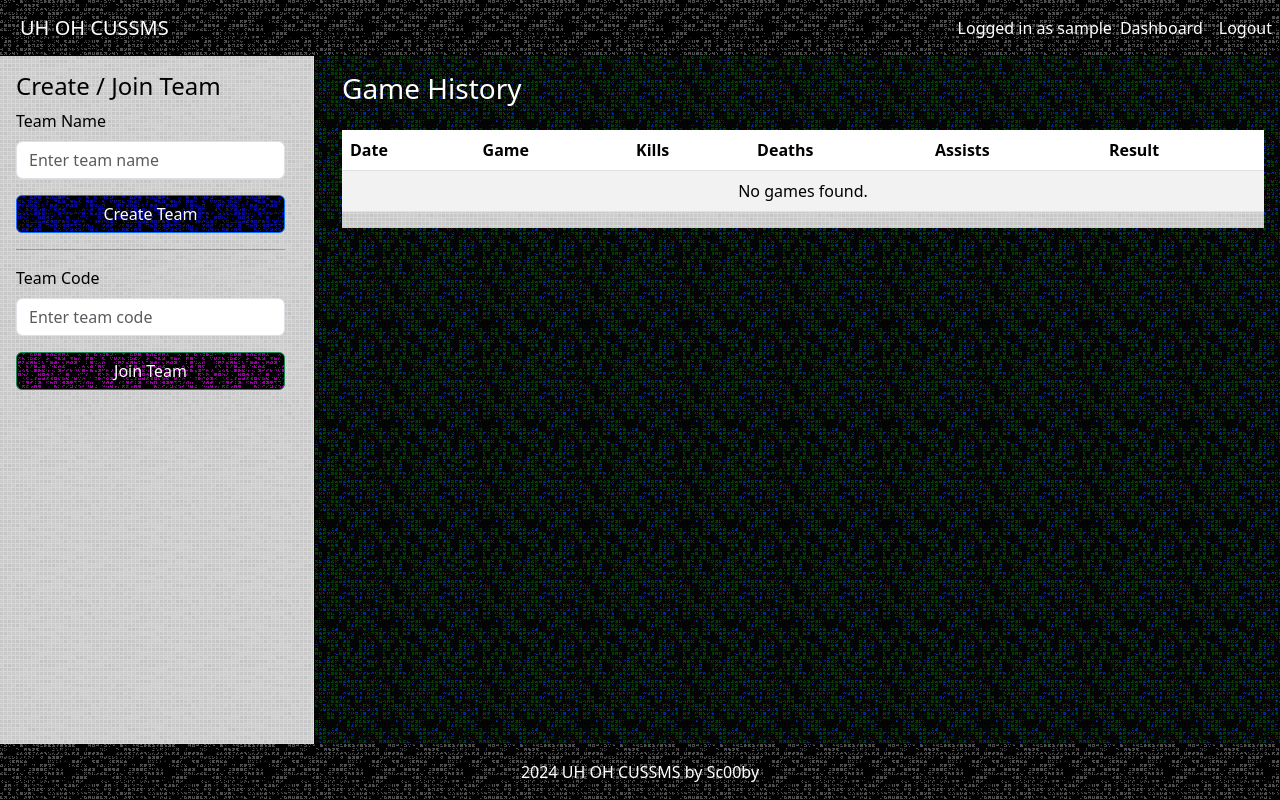
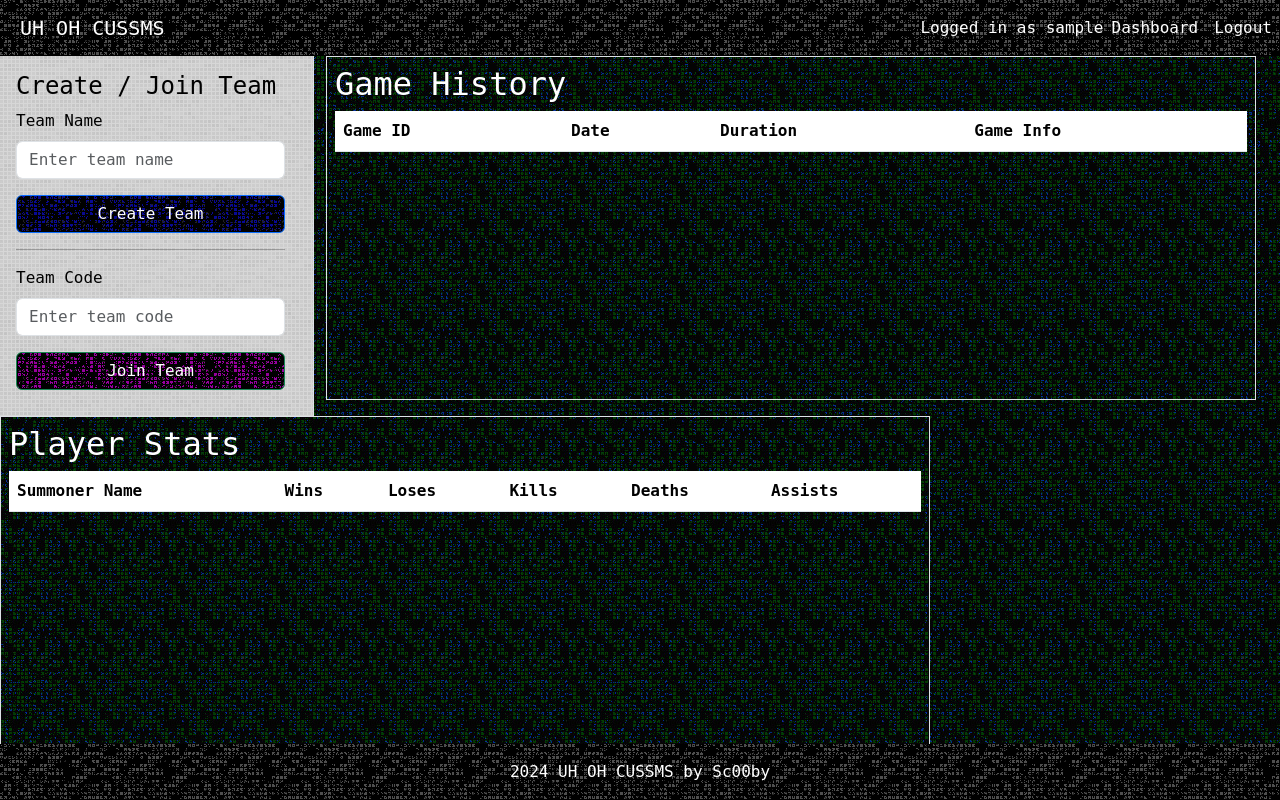
Before and after one commit to Aeconomy7/uhohcustoms, a Flask app: page /dashboard in a window 1280 px wide. Run offline with Flask 3, Linux system fonts and the light colour scheme; the visitor is signed in with stand-in values (Sample User, id 1); lists and menus that the app fills with data are empty; some libraries are stand-ins or nearby versions.

Commit message:
Input validation on login / registration and dashboard updates

```diff
--- a/app.py
+++ b/app.py
@@ -240,21 +240,75 @@ def index():
 @auth.login_required
 def register_user():
 	if request.method == 'POST':
+		valid = True
+
 		username = request.form['username']
+		if not username.isalnum() or len(username) > 16:
+			flash('Username must be alphanumeric and no longer than 16 characters.', 'danger')
+			valid = False
+
 		email = request.form['email']
+		if not re.match(r"[^@]+@[^@]+\.[^@]+", email):
+			flash('Email is not in a valid format.', 'danger')
+			valid = False
+
 		password = request.form['password']
+		if not password or len(password) < 10:
+			flash('Password must be at least 10 characters long.', 'danger')
+			valid = False
+
+		if password != request.form['confirm_password']:
+			flash('Passwords do not match.', 'danger')
+			valid = False
+
+		if not valid:
+			return redirect(url_for('register_user'))
 
 		password_hash = generate_password_hash(password)
 
 		if(CUSTOMS_DB.check_if_user_email_exists(username, email) != None):
-			return jsonify({'status': 'User or email already exists'}), 400
+			flash('User or email already exists.', 'danger')
+			return redirect(url_for('register_user'))
+			#return jsonify({'status': 'User or email already exists'}), 400
 
 		if(CUSTOMS_DB.register_user(username, password_hash, email)):
+			flash('Successfully registered user!', 'success')
 			return redirect(url_for('login'))
 		else:
-			return jsonify({'status': 'Failed to register user'}), 500
+			flash('Failed to register user.', 'danger')
+			#return jsonify({'status': 'Failed to register user'}), 500
 
-	return render_template('register_user.html', username=session.get('username'))
+	return render_template('register_user.html')
+
+
+# Login
+@app.route('/login', methods=['GET','POST'])
+@auth.login_required
+def login():
+	if request.method == 'POST':
+		email = request.form['email']
+		password = request.form['password']
+
+		user = CUSTOMS_DB.get_user_by_email(email)
+
+		if user	and check_password_hash(user[2], password):
+			session['user_id'] = user[0]
+			session['username'] = user[1]
+			session['email'] = user[3]
+			session['team'] = user[4]
+			return redirect(url_for('dashboard'))
+		else:
+			flash('Invalid email or password.', 'danger')
+			#return jsonify({'status': 'Invalid email or password'}), 403
+
+	return render_template('login.html')
+
+
+# Logout
+@app.route('/logout', methods=['GET'])
+def logout():
+	session.clear()
+	return redirect(url_for('index'))
 
 
 # Create team
@@ -374,34 +428,6 @@ def leave_team():
 	return redirect(url_for('dashboard'))
 
 
-# Login
-@app.route('/login', methods=['GET','POST'])
-@auth.login_required
-def login():
-	if request.method == 'POST':
-		email = request.form['email']
-		password = request.form['password']
-
-		user = CUSTOMS_DB.get_user_by_email(email)
-
-		if user	and check_password_hash(user[2], password):
-			session['user_id'] = user[0]
-			session['username'] = user[1]
-			session['email'] = user[3]
-			session['team'] = user[4]
-			return redirect(url_for('dashboard'))
-		else:
-			return jsonify({'status': 'Invalid email or password'}), 403
-
-	return render_template('login.html', username=session.get('username'))
-
-
-# Logout
-@app.route('/logout', methods=['GET'])
-def logout():
-	session.clear()
-	return redirect(url_for('index'))
-
 
 # Dashboard
 @app.route('/dashboard', methods=['GET'])
@@ -412,9 +438,10 @@ def dashboard():
 		return redirect(url_for('login'))
 
 
-	teams = {}
-	games = {}
-	user = {
+	teams 	= {}
+	games 	= {}
+	players	= {}
+	user 	= {
 		'user_id': 	session['user_id'],
 		'username':	session['username'],
 		'email':	session['email'],
@@ -434,8 +461,23 @@ def dashboard():
 	print(f"	|-> teams: {teams}")
 	print(f"	|-> games: {games}")
 
-	return render_template('dashboard.html', USER_DATA=user, GAMES_DATA=games, TEAM_DATA=teams, username=session.get('username'))
+	return render_template('dashboard.html', USER_DATA=user, GAMES_DATA=games, TEAM_DATA=teams, PLAYERS_DATA=players, username=session.get('username'))
 
+
+# Display game stats
+#@app.route('/game/<game_id>')
+#@app_login_required
+#def game_history(game_id):
+	# Fetch the game blob from the database
+#	game_blob = CUSTOMS_DB.get_game_history_by_game_id(game_id)
+
+#	if not game_blob:
+#		flash("Game not found.", "danger")
+#		return redirect(url_for('dashboard'))
+
+#	game_data = json.loads(game_blob)
+
+#	return render_template('game_history.html', game_data=game_data)
 
 
 # Get game events callback
@@ -545,10 +587,10 @@ def live_game():
 #		for event in game_events_raw:
 #			event_no, event_type, game_time, message = handle_event(event)
 #			payload = {
-#				'event_id':     event_no,
+#				'event_id':	 event_no,
 #				'event_type':   event_type,
-#				'game_time':    game_time,
-#				'message':      message
+#				'game_time':	game_time,
+#				'message':	  message
 #			}
 #			game_events.append(game_events)
 
--- a/static/css/style.css
+++ b/static/css/style.css
@@ -1,9 +1,11 @@
+/* GENERAL CSS */
 /* Ensure the body and html use full height */
 html, body {
 	height: 100%;
 	margin: 0;
 	overflow: hidden; /* Prevent any scrolling */
 	background-color: #333333;
+	font-family: OCR A Std, monospace;
 }
 
 /* Ensure no padding in container-fluid sections */
@@ -26,6 +28,7 @@ html, body {
 	text-align: center;
 }
 
+/* NAVBAR CSS */
 .navbar-text {
 	display: flex;
 	align-items: center; /* Center vertically */
@@ -33,21 +36,58 @@ html, body {
 	color: white;
 }
 
+/* ALERT CSS */
 .alert-container {
-  position: absolute; /* Float it over the content */
-  /*top: 56px; /* Adjust based on your navbar's height */
-  left: 0;
-  right: 0;
-  z-index: 1050; /* Ensure it sits above other elements */
+	position: absolute; /* Float it over the content */
+	left: 0;
+	right: 0;
+	z-index: 1050; /* Ensure it sits above other elements */
 }
 
 .alert {
-  margin: 0; /* Remove extra margin */
+	margin: 0; /* Remove extra margin */
 }
 
-/* Custom CSS classes */
+/* ROW CSS */
+.row {
+	display: flex;
+}
+
+.row > .col-12 {
+	flex: 1; /* Ensures equal height */
+}
+
+/* TABLE CSS */
+.table {
+	word-wrap: break-word;
+	margin: 0;
+}
+
+.table td, .table th {
+	vertical-align: middle;
+}
+
+.table-container {
+	height: 100%;
+	overflow-y: auto;
+}
+
+.table thead th {
+	position: sticky;
+	top: 0;
+	z-index: 2;
+	background-color: #fff;
+}
+
+/* BACKGROUND IMAGE CSS */
 .px-bg-dark {
 	background-image: url("../img/px_bg_dark.png");
+	background-repeat: repeat;
+	color: white;
+}
+
+.px-bg-blue {
+	background-image: url("../img/px_bg_blue.png");
 	background-repeat: repeat;
 	color: white;
 }
--- a/templates/dashboard.html
+++ b/templates/dashboard.html
@@ -57,35 +57,64 @@
 			</div>
 		</div>
 
-		<!-- Main Content: Game History -->
-		<div class="col-md-9 px-bg-darkgreenblue">
-			<div class="p-3">
-			<h3 class="mb-4">Game History</h3>
-			<div class="table-responsive px-bg-inverted">
+		<!-- Row 1: Game History -->
+		<div class="row col-md-9 mb-3" style="height: 50%; overflow: hidden;">
+			<div class="col-12">
+				<div class="h-100 border p-2" style="overflow-y: auto;">
+					<h2>Game History</h2>
 					<table class="table table-striped">
 						<thead>
 							<tr>
+								<th>Game ID</th>
 								<th>Date</th>
-							<th>Game</th>
+								<th>Duration</th>
+								<th>Game Info</th>
+							</tr>
+						</thead>
+						<tbody>
+							{% for game in GAME_DATA %}
+							<tr>
+								<td>{{ game.game_id }}</td>
+								<td>{{ game.date }}</td>
+								<td>{{ game.duration }}</td>
+								<td>
+									<a href="{{ url_for('game_history', game_id=game.game_id) }}" class="btn btn-primary btn-sm">
+										View Stats
+									</a>
+								</td>
+							</tr>
+							{% endfor %}
+						</tbody>
+					</table>
+				</div>
+			</div>
+		</div>
+
+		<!-- Row 2: Player Stats -->
+		<div class="row col-md-9 mb-3" style="height: 50%; overflow: hidden;">
+			<div class="col-12">
+				<div class="h-100 border p-2" style="overflow-y: auto;">
+					<h2>Player Stats</h2>
+					<table class="table table-striped">
+						<thead>
+							<tr>
+								<th>Summoner Name</th>
+								<th>Wins</th>
+								<th>Loses</th>
 								<th>Kills</th>
 								<th>Deaths</th>
 								<th>Assists</th>
-							<th>Result</th>
 							</tr>
 						</thead>
 						<tbody>
-						{% for game in games %}
+							{% for player in PLAYER_DATA %}
 							<tr>
-							<td>{{ game.date }}</td>
-							<td>{{ game.name }}</td>
-							<td>{{ game.kills }}</td>
-							<td>{{ game.deaths }}</td>
-							<td>{{ game.assists }}</td>
-							<td>{{ game.result }}</td>
-						</tr>
-						{% else %}
-						<tr>
-							<td colspan="6" class="text-center">No games found.</td>
+								<td>{{ player.summoner_name }}</td>
+								<td>{{ player.wins }}</td>
+								<td>{{ player.loses }}</td>
+								<td>{{ player.kills }}</td>
+								<td>{{ player.deaths }}</td>
+								<td>{{ player.assists }}</td>
 							</tr>
 							{% endfor %}
 						</tbody>
```
Also changed, not shown: db/customsdb.py (+6 -6 lines), templates/game_stats.html (added, +80 -0 lines), templates/live_game.html (+10 -10 lines), templates/login.html (+18 -6 lines), templates/register_user.html (+23 -8 lines), static/img/px_bg_blue.png (added), 1 other file. Lines whose indentation alone changed are shown as unchanged.
